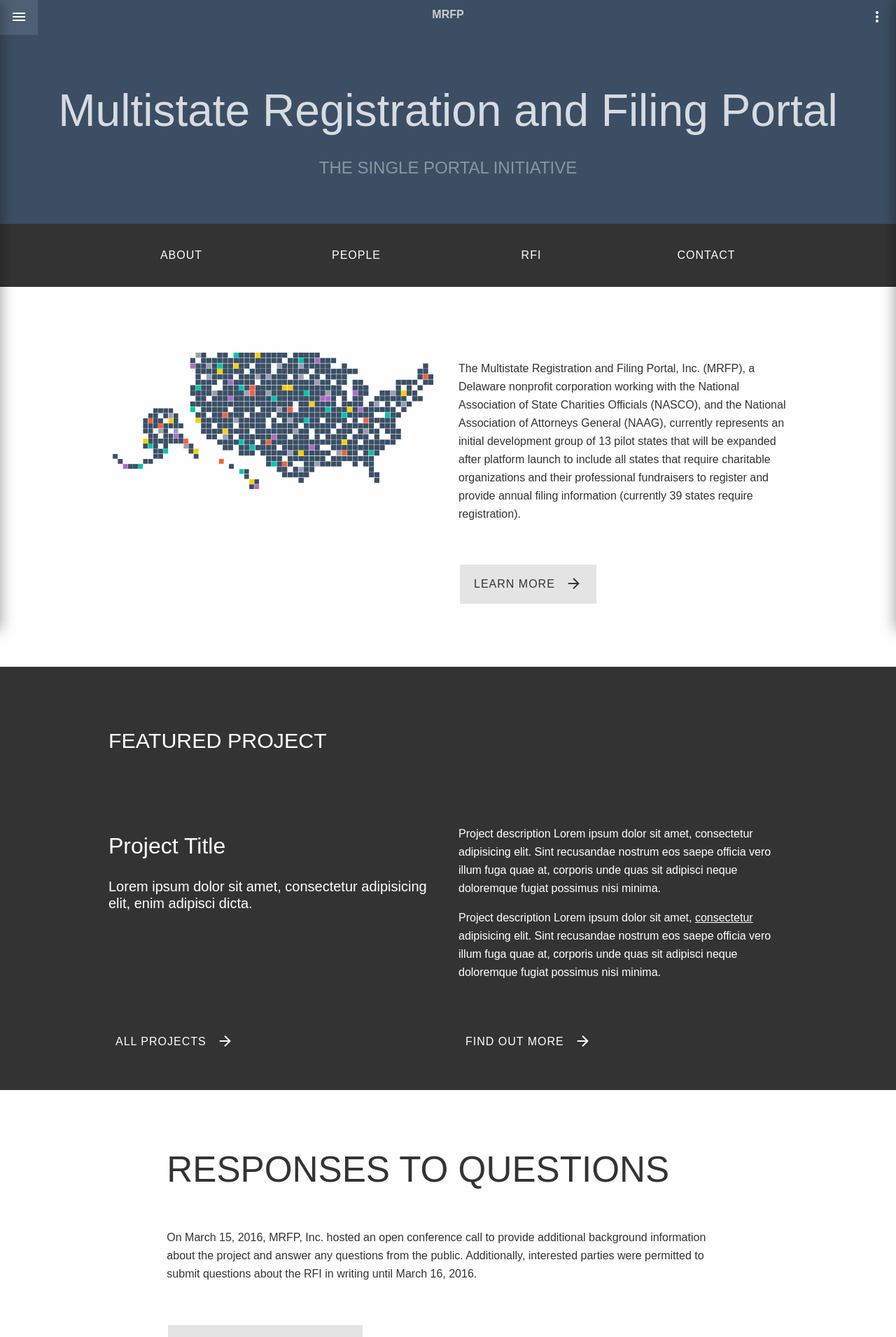
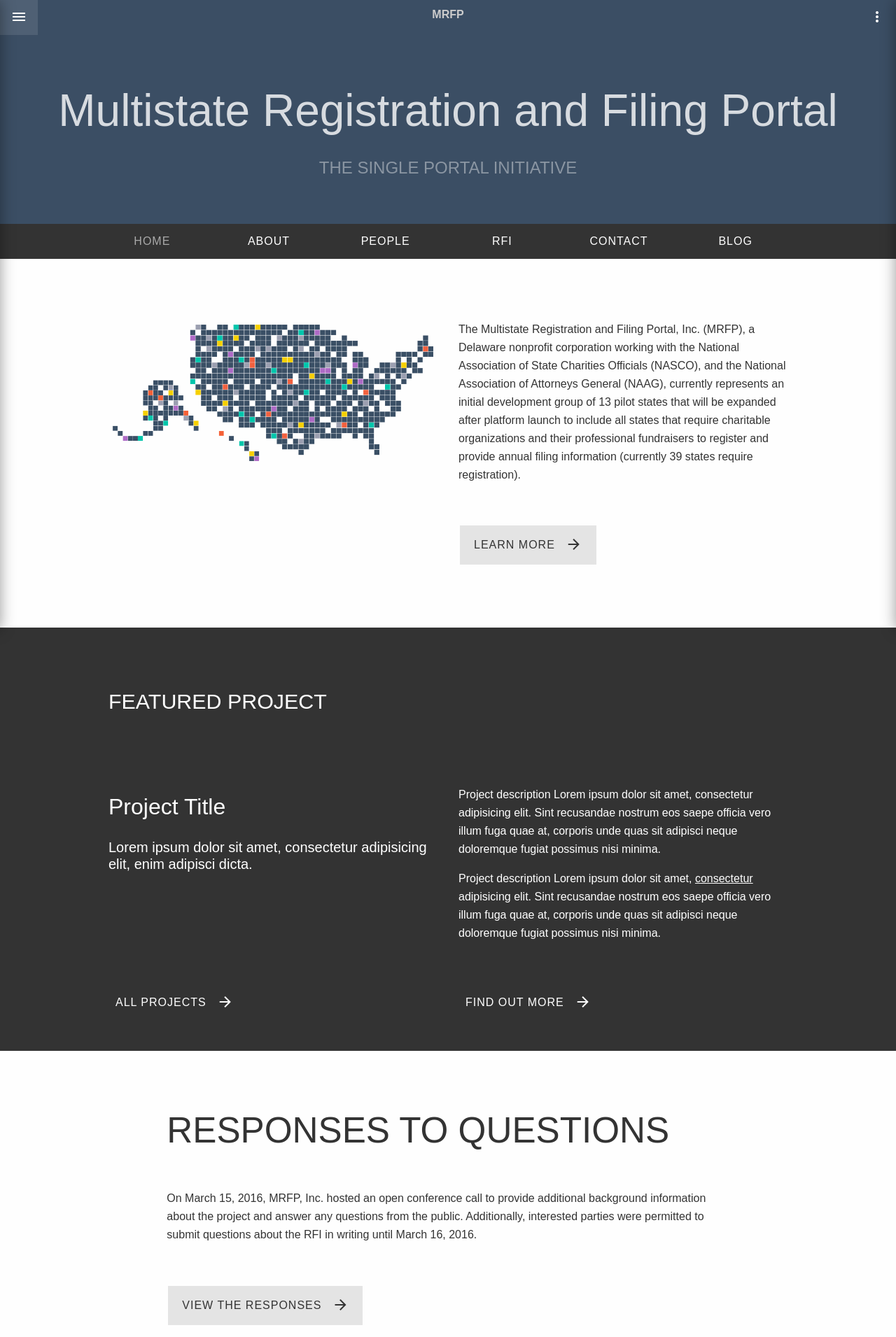
Before and after one commit to GovLab/mrfp-jekyll, a Jekyll site: the page built from index.html, in a window 1280 px wide. Shown: the top 1911 px of the page at 70% size. Built offline with Jekyll 4.4.1, drawn with Linux system fonts in a browser that asks for light colours; nearby versions of some CDN libraries.

Commit message:
about page

```diff
--- a/_sass/_custom.scss
+++ b/_sass/_custom.scss
@@ -23,11 +23,29 @@
 
 .divider {
     &--mrfp {
-        // background-color: ;
+        padding: 0;
         text-align: center;
+        .selected {
+            .button {
+                color: #aaa;
+                &:hover {
+                    cursor: default;
+                    background-color: transparent;
+                }
+            }
+        }
     }
 }
 
 .center {
     text-align: center;
 }
+
+.b-us-map {
+    .state {
+        stroke: #fff;
+    }
+    .m-pilot {
+        fill: $mrfp-blue;
+    }
+}
--- a/index.html
+++ b/index.html
@@ -12,22 +12,28 @@ layout: default
 
 <div class="divider divider--mrfp">
     <div class="row">
-        <div class="column large-3">
-            <a class="button button--naked">About</a>
+        <div class="column large-2 selected">
+            <a class="button button--naked">Home</a>
         </div>
-        <div class="column large-3">
-            <a class="button button--naked">People</a>
+        <div class="column large-2">
+            <a class="button button--naked" href="about.html">About</a>
         </div>
-        <div class="column large-3">
-            <a class="button button--naked">RFI</a>
+        <div class="column large-2">
+            <a class="button button--naked" href="people.html">People</a>
         </div>
-        <div class="column large-3">
-            <a class="button button--naked">Contact</a>
+        <div class="column large-2">
+            <a class="button button--naked" href="rfi.html">RFI</a>
+        </div>
+        <div class="column large-2">
+            <a class="button button--naked" href="{{site.url}}{{site.baseurl}}/#contact">Contact</a>
+        </div>
+        <div class="column large-2">
+            <a class="button button--naked" href="blog.html">Blog</a>
         </div>
     </div>
 </div>
 
-<div class="page-section ">
+<div class="page-section">
     <div class="row">
         <p>&nbsp;</p>
     </div>
@@ -36,7 +42,7 @@ layout: default
             <img src="{{site.url}}{{site.baseurl}}/images/US-map.svg" class="page-graphic" />
         </div>
         <div class="column large-6">
-            <p>The Multistate Registration and Filing Portal, Inc. (MRFP), a Delaware nonprofit corporation working with the National Association of State Charities Officials (NASCO), and the National Association of Attorneys General (NAAG), currently represents an initial development group of 13 pilot states that will be expanded after platform launch to include all states that require charitable organizations and their professional fundraisers to register and provide annual filing information (currently 39 states require registration).</p>
+            <p style="margin-top: 0;">The Multistate Registration and Filing Portal, Inc. (MRFP), a Delaware nonprofit corporation working with the National Association of State Charities Officials (NASCO), and the National Association of Attorneys General (NAAG), currently represents an initial development group of 13 pilot states that will be expanded after platform launch to include all states that require charitable organizations and their professional fundraisers to register and provide annual filing information (currently 39 states require registration).</p>
             <p>&nbsp;</p>
             <a href="about.html" class="button"><span>Learn More</span><i class="material-icons">arrow_forward</i></a>
         </div>
```
Also changed, not shown: about.html (+38 -19 lines).
